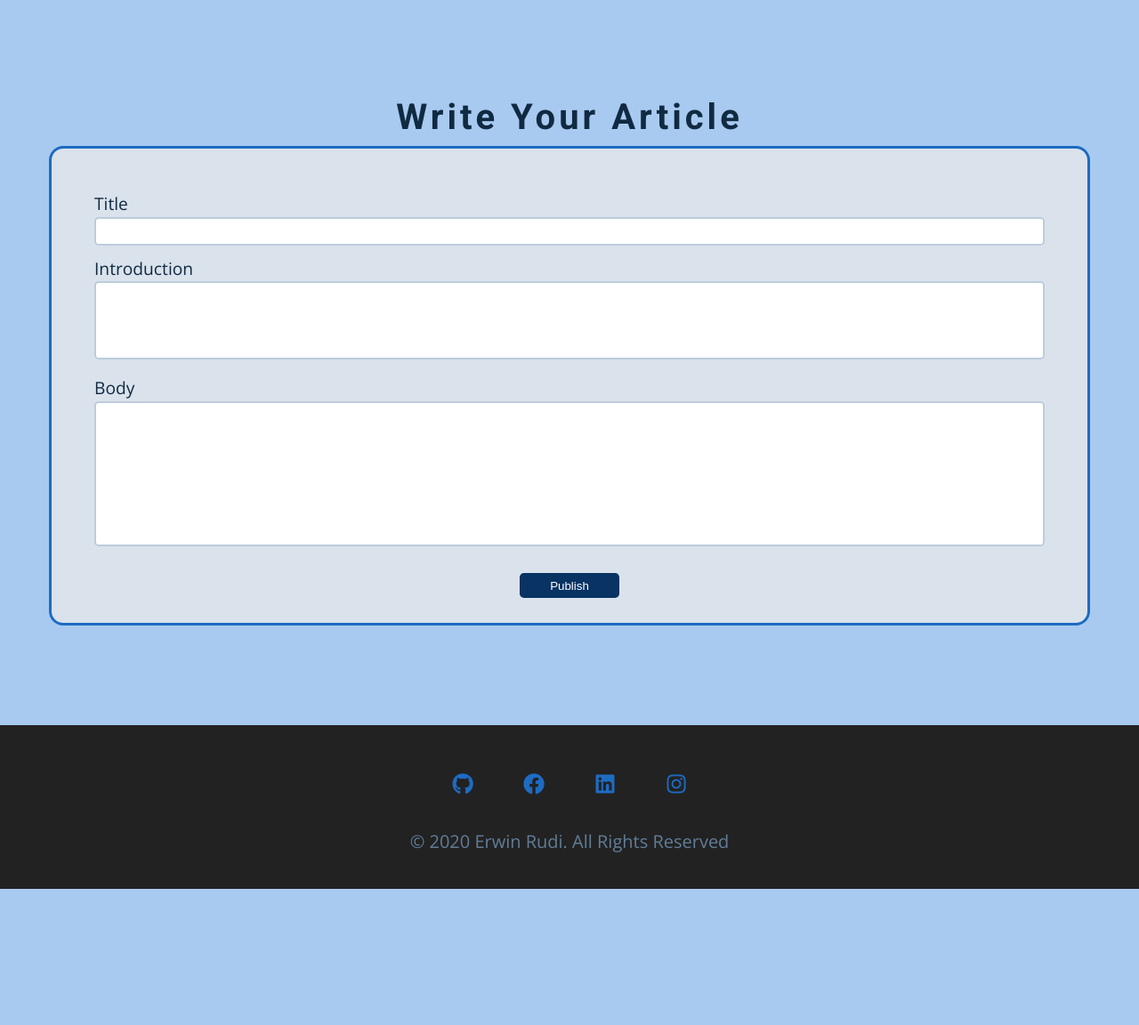
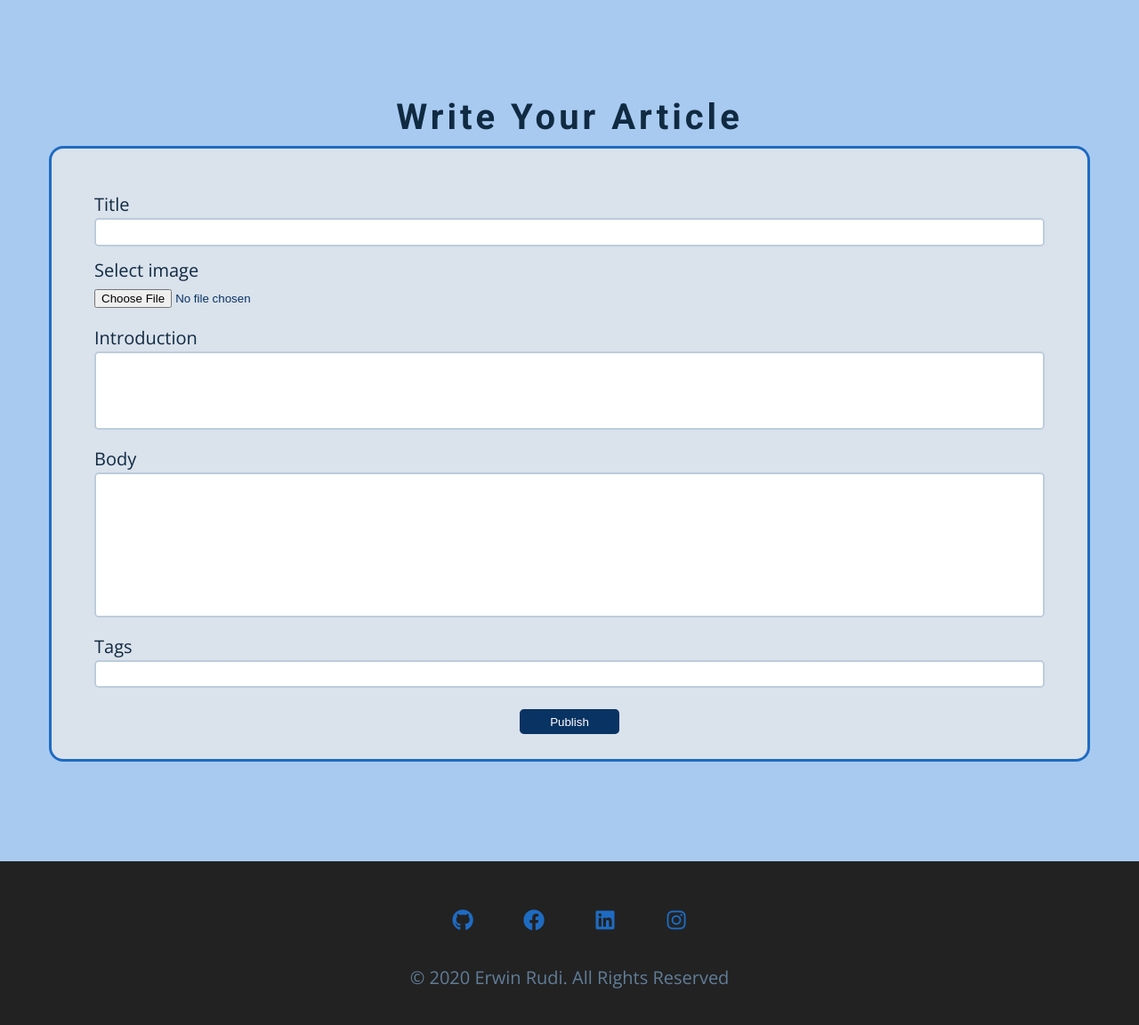
Before and after one commit to solinuck/portfolio, a Flask app: page /blog/create in a window 1280 px wide. Shown: the part 80-1232 px from the top of the page at 89% size. Before the commit the page ends 1079 px from the top, so only its background shows below. Run offline with Flask 2, Linux system fonts and the light colour scheme; the visitor is signed in with stand-in values (Sample User, id 1); data comes from the database, SQL or seed files in the repository.

Commit message:
config + including imagages as article input

```diff
--- a/portfolio_app/__init__.py
+++ b/portfolio_app/__init__.py
@@ -9,16 +9,8 @@ from . import home
 
 def create_app(test_config=None):
     app = Flask(__name__, instance_relative_config=True)
-    app.config.from_mapping(
-        SECRET_KEY="dev",
-        DATABASE=os.path.join(app.instance_path, "flaskr.sqlite"),
-    )
-    if test_config is None:
-        # load the instance config, if it exists, when not testing
-        app.config.from_pyfile("config.py", silent=True)
-    else:
-        # load the test config if passed in
-        app.config.from_mapping(test_config)
+
+    app.config.from_object("config.DevelopmentConfig")
 
     # ensure the instance folder exists
     try:
--- a/portfolio_app/blog.py
+++ b/portfolio_app/blog.py
@@ -1,3 +1,4 @@
+import os
 from flask import (
     Blueprint,
     render_template,
@@ -7,7 +8,9 @@ from flask import (
     redirect,
     url_for,
     abort,
+    current_app,
 )
+from werkzeug.utils import secure_filename
 
 from .auth import login_required
 from .db import get_db
@@ -33,13 +36,32 @@ def create_view():
         title = request.form["title"]
         body = request.form["body"]
         intro = request.form["intro"]
+        image = request.files["image"]
         error = None
+
+        if request.files["image"] and "filesize" in request.cookies:
+            if not allowed_image_filesize():
+                error = "Filesize exceeded maximum limit"
+
+            if image.filename == "":
+                error = "no filename"
+
+            if allowed_image():
+                filename = secure_filename(image.filename)
+                image.save(
+                    os.path.join(
+                        current_app.config["IMAGE_UPLOADS"], filename
+                    )
+                )
+            else:
+                error = "That file extension is not allowed"
 
         if not title:
             error = "Title is required."
 
         if error is not None:
             flash(error)
+            redirect(request.url)
         else:
             db = get_db()
             db.execute(
@@ -117,3 +139,26 @@ def delete_view(id):
     db.execute("DELETE FROM post WHERE id = ?", (id,))
     db.commit()
     return redirect(url_for("blog.bloglist_view"))
+
+
+def allowed_image(filename):
+    # We only want files with a . in the filename
+    if "." not in filename:
+        return False
+
+    # Split the extension from the filename
+    ext = filename.rsplit(".", 1)[1]
+
+    # Check if the extension is in ALLOWED_IMAGE_EXTENSIONS
+    if ext.upper() in current_app.config["ALLOWED_IMAGE_EXTENSIONS"]:
+        return True
+    else:
+        return False
+
+
+def allowed_image_filesize(filesize):
+
+    if int(filesize) <= current_app.config["MAX_IMAGE_FILESIZE"]:
+        return True
+    else:
+        return False
--- a/portfolio_app/static/css/styles.css
+++ b/portfolio_app/static/css/styles.css
@@ -737,7 +737,7 @@ Forms
   min-width: 17rem;
 }
 
-input[type=text], input[type=password], textarea {
+input, textarea {
   width: 100%;
   padding: 0.4rem;
   border: 2px solid var(--clr-grey-8);
@@ -745,7 +745,12 @@ input[type=text], input[type=password], textarea {
   outline: none;
   transition: var(--transition);
   color: var(--clr-primary-1);
-  margin: 0.75rem 0;
+  margin-bottom: 0.75rem;
+}
+
+input[type=file] {
+  padding-left: 0;
+  border: none;
 }
 
 input[type=text]:focus, input[type=password]:focus, textarea:focus {
@@ -782,11 +787,7 @@ input[type=submit] {
 }
 
 .form-label {
-  font-size: 1.2rem;
-}
-
-#title, #body {
-  margin-top: 0;
+  font-size: 1.25rem;
 }
 
 .article-input {
--- a/portfolio_app/static/js/app.js
+++ b/portfolio_app/static/js/app.js
@@ -32,3 +32,8 @@ function OnInput() {
   this.style.height = 'auto';
   this.style.height = (this.scrollHeight) + 'px';
 }
+
+// send filesize as a cookie
+function filesize(elem){
+    document.cookie = `filesize=${elem.files[0].size}`;
+  }
--- a/portfolio_app/templates/blog/article.html
+++ b/portfolio_app/templates/blog/article.html
@@ -14,8 +14,8 @@
     </article>
       <form action="{{ url_for('blog.delete_view', id=post['id']) }}">
       <div class="center ">
-        <button class="btn author-options" type="submit" formaction="{{ url_for('blog.update_view', id=post['id']) }}"> Edit </button>
-        <button class="btn danger author-options" type="submit" onclick="return confirm('Are you sure?');"> Delete </button>
+        <button class="btn btn-center" type="submit" formaction="{{ url_for('blog.update_view', id=post['id']) }}"> Edit </button>
+        <button class="btn danger btn-center" type="submit" onclick="return confirm('Are you sure?');"> Delete </button>
       </div>
       </form>
 
--- a/portfolio_app/templates/blog/create_article.html
+++ b/portfolio_app/templates/blog/create_article.html
@@ -12,13 +12,35 @@
     </div>
     <div class="form-box ">
       <div class="flash center">replace me</div>
-      <form class="form" method="post">
-        <label class="form-label" for="title">Title</label>
+
+      <form class="form" method="post" enctype="multipart/form-data">
+        <!-- Title -->
+        <label class="form-label" maxlength="50" for="title">Title</label>
         <input type="text" name="title" id="title" value="{{ request.form['title'] }}" required>
+        <!-- End of Title -->
+
+        <!-- Image input -->
+
+        <label class="custom-file-label form-label" for="image">Select image</label>
+        <input type="file" class="image-input" name="image" id="image" oninput="filesize(this)" value="Select file">
+
+        <!-- End of Image input -->
+
+        <!-- Intro -->
         <label class="form-label" for="body">Introduction</label>
         <textarea class="article-input" type="text" maxlength="200" name="intro" rows="5" id="body">{% if post %}{{post["intro"]}}{% endif %}</textarea>
+        <!-- End of Intro -->
+
+        <!-- Body -->
         <label class="form-label" for="body">Body</label>
         <textarea class="article-input" type="text" name="body" rows="10" id="body">{% if post %}{{post["body"]}}{% endif %}</textarea>
+        <!-- End of Body -->
+
+        <!-- Tags -->
+        <label class="form-label" for="tags">Tags</label>
+        <input class="" type="text" name="tags", id="tags">
+        <!-- End of Tags -->
+
         <div class="center">
           <input class="submit-btn" type="submit" value="Publish">
         </div>
```
Also changed, not shown: other parts of portfolio_app/static/css/styles.css (+72 -1 lines), config.py (added, +32 -0 lines).
